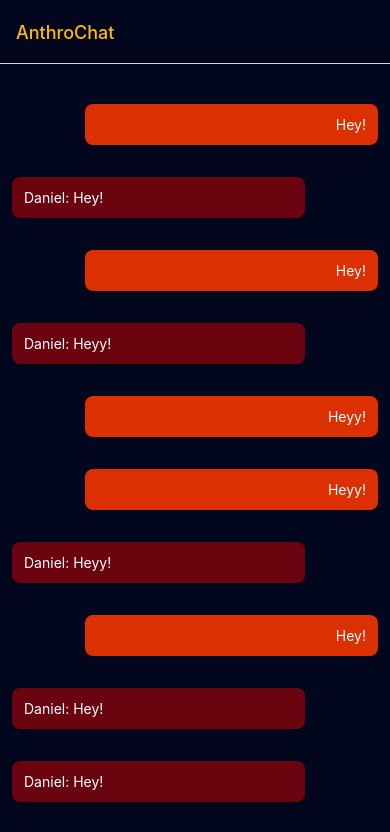
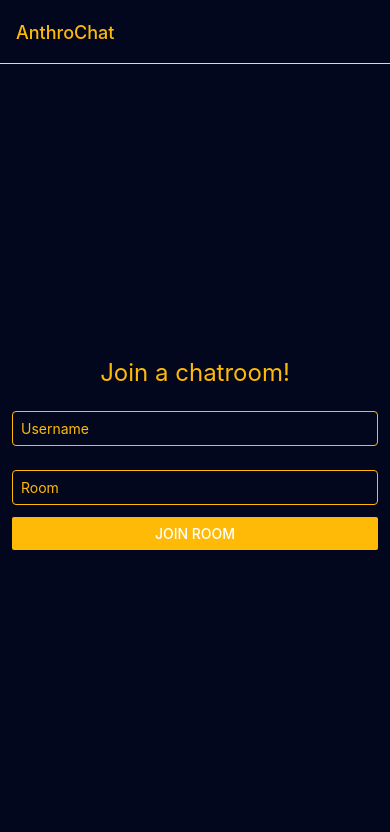
Before and after one commit to charovatzbassar/anthro-chat, a React Native app in the folder client/: screen /ChooseRoom in a window 390 px wide. Shown: the top 832 px of the page. Built offline with nearby package versions, Linux system fonts and the light colour scheme.

Commit message:
redux store

```diff
--- a/client/App.tsx
+++ b/client/App.tsx
@@ -1,28 +1,38 @@
 import React from "react";
-import { ChatScreen } from "@/screens";
+import { ChatScreen, ChooseRoomScreen } from "@/screens";
 import { StyleSheet, SafeAreaView, View } from "react-native";
 import { Colors } from "@/utils";
 import { createStackNavigator } from "@react-navigation/stack";
 import { NavigationContainer } from "@react-navigation/native";
 import { StatusBar } from "expo-status-bar";
+import { Provider } from "react-redux";
+import store from "@/store";
+import { RootStackParamList } from "@/utils/types";
 
-const Stack = createStackNavigator();
+
+const Stack = createStackNavigator<RootStackParamList>();
+
 
 const App: React.FC<{}> = () => {
   return (
     <View style={styles.background}>
       <StatusBar style="light" />
+      <Provider store={store}>
         <NavigationContainer>
-        <Stack.Navigator screenOptions={{
+          <Stack.Navigator
+            screenOptions={{
               title: "AnthroChat",
               headerStyle: {
                 backgroundColor: Colors["darkBlue"],
               },
               headerTintColor: Colors["yellow500"],
-        }}>
+            }}
+          >
+            <Stack.Screen name="ChooseRoom" component={ChooseRoomScreen} />
             <Stack.Screen name="Chat" component={ChatScreen} />
           </Stack.Navigator>
         </NavigationContainer>
+      </Provider>
     </View>
   );
 };
--- a/client/src/screens/ChatScreen/ChatScreen.tsx
+++ b/client/src/screens/ChatScreen/ChatScreen.tsx
@@ -1,24 +1,19 @@
 import { Colors } from "@/utils";
-import React, { useEffect, useRef } from "react";
-import {
-  Button,
-  Pressable,
-  StyleSheet,
-  Text,
-  TextInput,
-  View,
-} from "react-native";
+import React, { useEffect, useRef, useState } from "react";
+import { StyleSheet, TextInput, View } from "react-native";
 import { Message as MessageComponent } from "./components";
 import { Formik } from "formik";
 import IconButton from "./components/IconButton/IconButton";
 import { ScrollView } from "react-native-gesture-handler";
 import { Message } from "@/utils/types";
+import { messageSchema } from "@/utils/validation";
 
 type Props = {};
 
 const ChatScreen = (props: Props) => {
   const messagesRef = useRef<ScrollView>(null);
-  const [messages, setMessages] = React.useState<Message[]>([]);
+  const [messages, setMessages] = useState<Message[]>([]);
+  const [usersTyping, setUsersTyping] = useState<Set<string>>(new Set());
 
   useEffect(() => {
     if (messagesRef.current) {
@@ -26,12 +21,20 @@ const ChatScreen = (props: Props) => {
     }
   }, []);
 
+  const onSubmit = async (values: { message: string }) => {
+    try {
+      const isValid = await messageSchema.validate(values);
+
+      console.log(values);
+    } catch (error) {
+      console.error(error);
+      return;
+    }
+  };
+
   return (
     <View style={styles.chatScreen}>
-      <Formik
-        initialValues={{ message: "" }}
-        onSubmit={(values) => console.log(values)}
-      >
+      <Formik initialValues={{ message: "" }} onSubmit={onSubmit}>
         {({ handleSubmit, handleBlur, handleChange, values }) => (
           <View style={styles.messageForm}>
             <TextInput
--- a/client/src/screens/ChooseRoomScreen/ChooseRoomScreen.tsx
+++ b/client/src/screens/ChooseRoomScreen/ChooseRoomScreen.tsx
@@ -1,9 +1,101 @@
+import { selectChat } from "@/store/slices/chatSlice";
+import { Colors } from "@/utils";
+import { RootStackParamList } from "@/utils/types";
+import { roomSchema } from "@/utils/validation";
+import { StackScreenProps } from "@react-navigation/stack";
+import { Formik } from "formik";
 import React from "react";
+import {
+  StyleSheet,
+  View,
+  ViewStyle,
+  TextInput,
+  Button,
+  TextStyle,
+  Text,
+} from "react-native";
+import { useDispatch } from "react-redux";
+import { actions as roomActions } from "@/store/slices/chatSlice";
+import { AppDispatch } from "@/store";
 
-type Props = {};
+type Props = StackScreenProps<RootStackParamList, "ChooseRoom">;
+
+type Styles = {
+  container: ViewStyle;
+  input: TextStyle;
+  title: TextStyle;
+};
 
 const ChooseRoomScreen = (props: Props) => {
-  return <></>;
+  const dispatch = useDispatch<AppDispatch>();
+
+  const onSubmit = async (values: { username: string; room: string }) => {
+    try {
+      await roomSchema.validate(values);
+
+      dispatch(roomActions.setUsername({ username: values.username }));
+      dispatch(roomActions.setRoom({ room: values.room }));
+      props.navigation.navigate("Chat");
+    } catch (error) {
+      return;
+    }
+  };
+  return (
+    <View style={styles.container}>
+      <Text style={styles.title}>Join a chatroom!</Text>
+      <Formik initialValues={{ username: "", room: "" }} onSubmit={onSubmit}>
+        {({ handleSubmit, handleBlur, handleChange, values }) => (
+          <View>
+            <TextInput
+              style={styles.input}
+              onChangeText={handleChange("username")}
+              onBlur={handleBlur("username")}
+              placeholder="Username"
+              placeholderTextColor={Colors["yellow500"]}
+              value={values.username}
+            />
+            <TextInput
+              style={styles.input}
+              onChangeText={handleChange("room")}
+              onBlur={handleBlur("room")}
+              placeholder="Room"
+              placeholderTextColor={Colors["yellow500"]}
+              value={values.room}
+            />
+            <Button
+              onPress={() => handleSubmit()}
+              title="Join Room"
+              color={Colors["yellow500"]}
+            />
+          </View>
+        )}
+      </Formik>
+    </View>
+  );
 };
 
+const styles = StyleSheet.create<Styles>({
+  container: {
+    flex: 1,
+    padding: 12,
+    justifyContent: "center",
+    backgroundColor: Colors["darkBlue"],
+  },
+  input: {
+    backgroundColor: Colors["darkBlue"],
+    color: Colors["yellow500"],
+    borderColor: Colors["yellow500"],
+    borderWidth: 1,
+    borderRadius: 4,
+    padding: 8,
+    marginVertical: 12,
+  },
+  title: {
+    color: Colors["yellow500"],
+    fontSize: 24,
+    marginBottom: 12,
+    textAlign: "center",
+  },
+});
+
 export default ChooseRoomScreen;
--- /dev/null
+++ b/client/src/store/index.ts
@@ -0,0 +1,14 @@
+import { configureStore } from "@reduxjs/toolkit";
+import chatReducer from "./slices/chatSlice";
+
+const store = configureStore({
+  reducer: {
+    chat: chatReducer,
+  },
+});
+
+export default store;
+
+export type AppStore = typeof store;
+export type RootState = ReturnType<AppStore["getState"]>;
+export type AppDispatch = AppStore["dispatch"];
--- /dev/null
+++ b/client/src/store/slices/chatSlice.ts
@@ -0,0 +1,22 @@
+import { createSlice } from "@reduxjs/toolkit";
+import { RootState } from "..";
+
+const chatSlice = createSlice({
+  name: "chat",
+  initialState: {
+    username: "",
+    room: "",
+  },
+  reducers: {
+    setUsername: (state, action) => {
+      state.username = action.payload.username;
+    },
+    setRoom: (state, action) => {
+      state.room = action.payload.room;
+    },
+  },
+});
+
+export default chatSlice.reducer;
+export const actions = chatSlice.actions;
+export const selectChat = (state: RootState) => state.chat;
--- a/client/src/utils/types.ts
+++ b/client/src/utils/types.ts
@@ -1 +1,6 @@
 export type Message = { text: string; username: string };
+
+export type RootStackParamList = {
+  ChooseRoom: undefined;
+  Chat: undefined;
+};
--- /dev/null
+++ b/client/src/utils/validation.ts
@@ -0,0 +1,10 @@
+import * as Yup from "yup";
+
+export const messageSchema = Yup.object().shape({
+  message: Yup.string().required("Message is required"),
+});
+
+export const roomSchema = Yup.object().shape({
+  username: Yup.string().required("Username is required"),
+  room: Yup.string().required("Room is required"),
+});
```
Lines whose indentation alone changed are shown as unchanged.
